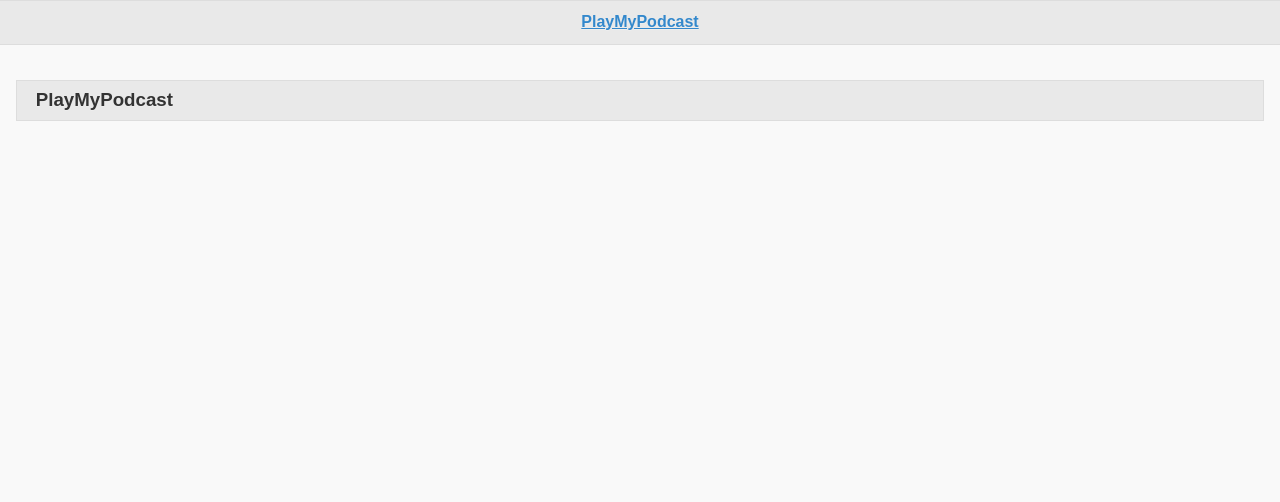
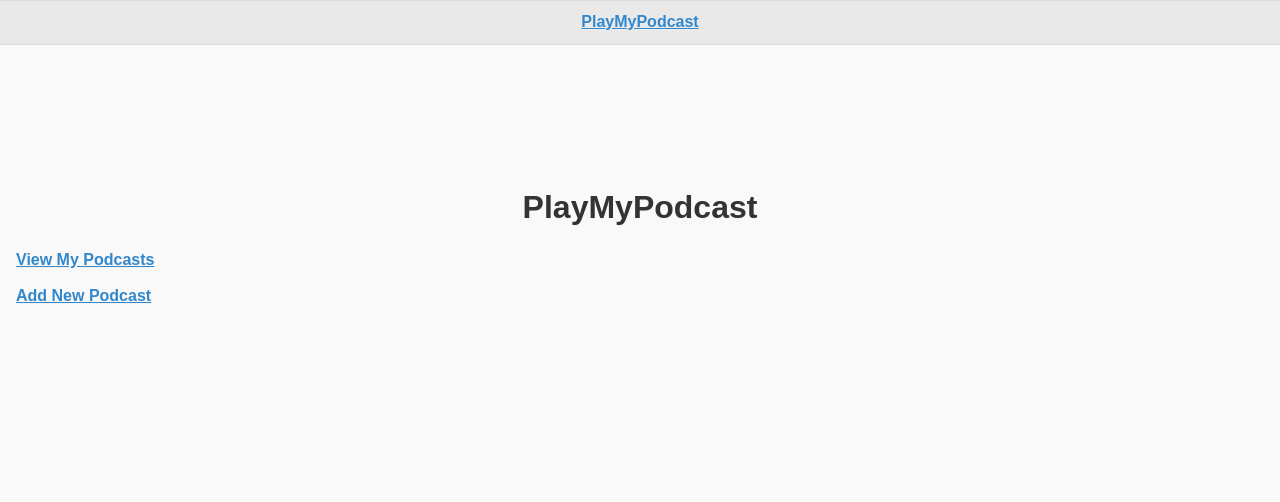
Before and after one commit to arianekrumel/PlayMyPodcast, a CakePHP app: the page made by app/View/Pages/home.ctp in a window 1280 px wide. Shown: the top 502 px of the page. Run offline with PHP 8.4 and a stand-in for CakePHP, Linux system fonts and the light colour scheme; the template is opened without the code that fills it: most values are stand-ins (such as "Sample title", 1, 10 or a date in 2020); some libraries are stand-ins or nearby versions.

Commit message:
Create buttons for homepage

```diff
--- a/app/View/Pages/home.ctp
+++ b/app/View/Pages/home.ctp
@@ -1 +1,21 @@
-<h3 class="ui-bar ui-bar-a">PlayMyPodcast</h3>
+<br />
+<br />
+<br />
+<br />
+<br />
+
+<h1 style="text-align: center;">PlayMyPodcast</h1>
+
+<p><?php echo $this->Html->link(
+  'View My Podcasts',
+  array('controller' => 'podcasts', 'action' => 'index'),
+  array('class' => array('ui-btn', 'ui-icon-plus', 'ui-btn-b', 'ui-corner-all'),
+  	'data-icon' => 'grid',
+  	'data-mini' => 'true')
+  ); ?></p>
+
+<p><?php echo $this->Html->link(
+  'Add New Podcast',
+  array('action' => 'add'),
+  array('class' => array('ui-btn', 'ui-icon-plus', 'ui-btn-c', 'ui-corner-all'))
+  ); ?></p>
```
